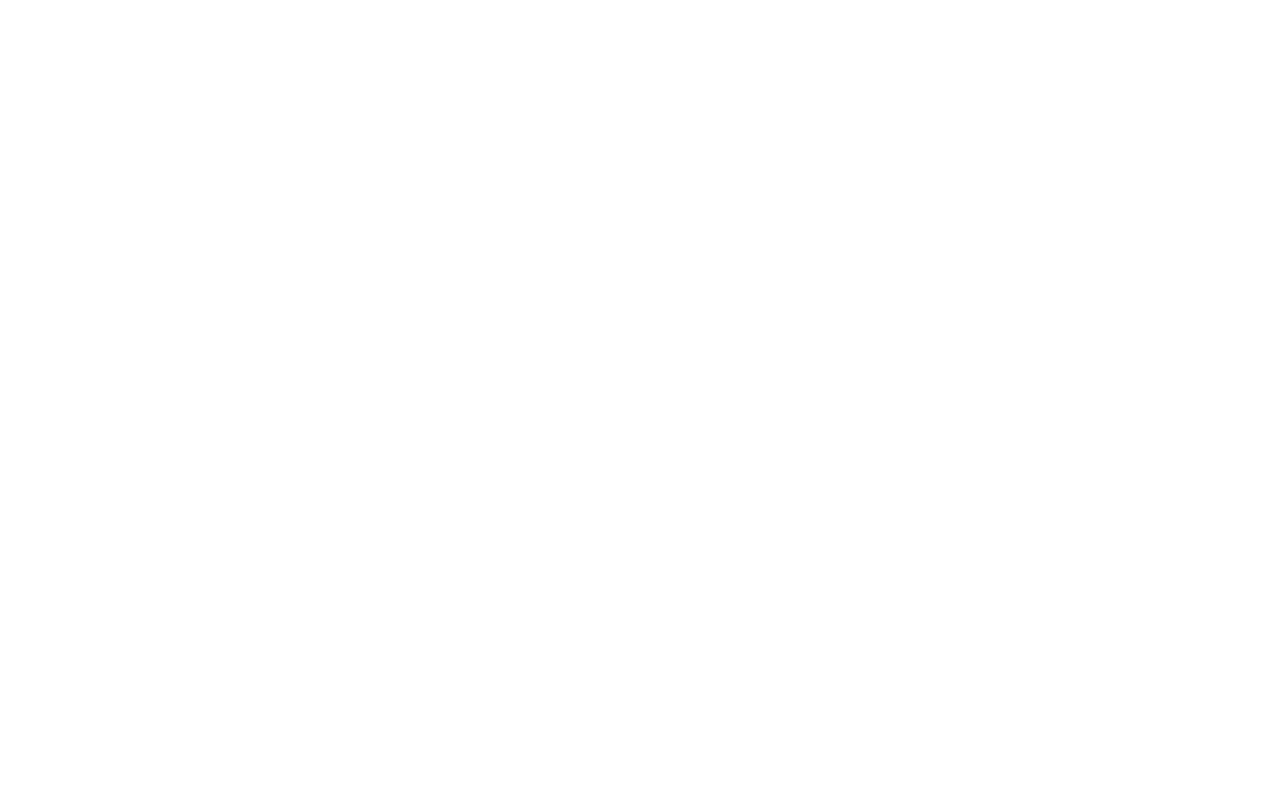
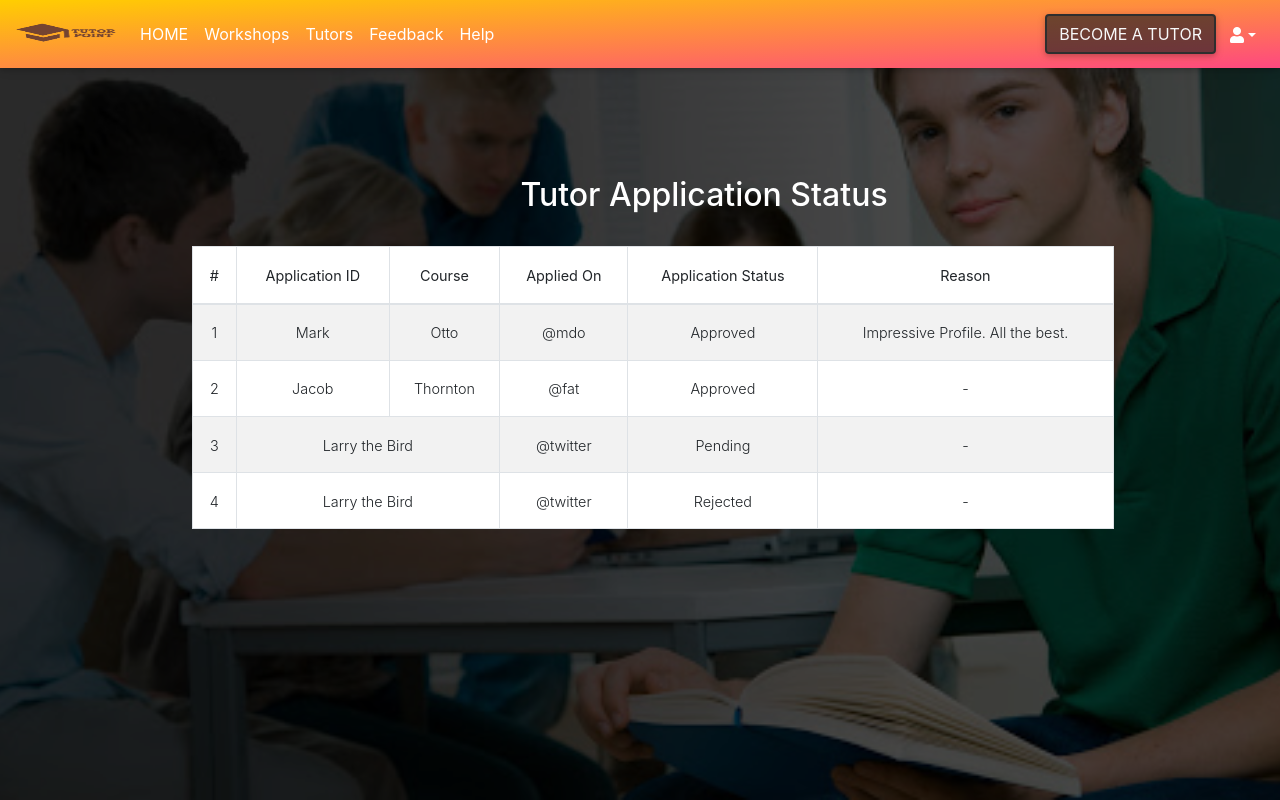
Before and after one commit to jeyanthkishore/TutorPoint-Web-Development-Project-, a React (Create React App) app in the folder tutorpoint-reactapp/: page /#/tutor-application-status in a window 1280 px wide. Built offline with nearby package versions, Linux system fonts and the light colour scheme.

Commit message:
Add tutor application status page

```diff
--- a/tutorpoint-reactapp/src/App.js
+++ b/tutorpoint-reactapp/src/App.js
@@ -10,9 +10,10 @@
 import TutorForm from "./TutorForm";
 import Feedback from "./Feedback";
 import ManageTutorApplication from "./ManageTutorApplication.jsx";
-import PasswordChange from "./password-change.jsx"
-import DetailChange from "./detailchange.jsx"
-import HelpPage from "./helppage.jsx"
+import TutorApplicationStatus from "./TutorApplicationStatus";
+import PasswordChange from "./password-change.jsx";
+import DetailChange from "./detailchange.jsx";
+import HelpPage from "./helppage.jsx";
 
 function App() {
   return (
@@ -31,13 +32,22 @@
           <Route exact path="/feedback" component={Feedback}></Route>
           <Route exact path="/becomeTutor" component={TutorForm}></Route>
           <Route exact path="/password-reset" component={PasswordReset}></Route>
-          <Route exact path="/password-change" component={PasswordChange}></Route>
+          <Route
+            exact
+            path="/password-change"
+            component={PasswordChange}
+          ></Route>
           <Route exact path="/helppage" component={HelpPage}></Route>
           <Route exact path="/details-change" component={DetailChange}></Route>
           <Route
             exact
             path="/manage-tutor-application"
             component={ManageTutorApplication}
+          ></Route>
+          <Route
+            exact
+            path="/tutor-application-status"
+            component={TutorApplicationStatus}
           ></Route>
         </Switch>
       </Router>
--- /dev/null
+++ b/tutorpoint-reactapp/src/TutorApplicationStatus.js
@@ -0,0 +1,174 @@
+import React, { Component } from "react";
+import "./TutorForm.css";
+import Form from "react-bootstrap/Form";
+import Button from "react-bootstrap/Button";
+import Container from "react-bootstrap/Container";
+import Row from "react-bootstrap/Row";
+import Col from "react-bootstrap/Col";
+import Breadcrumb from "react-bootstrap/Breadcrumb";
+import Table from "react-bootstrap/Table";
+import NavBar from "./navbar";
+import { MDBContainer, MDBView, MDBMask } from "mdbreact";
+import homepage from "./homepage.jpg";
+import axios from "axios";
+
+class TutorApplicationStatus extends Component {
+  state = {};
+  constructor(props) {
+    super(props);
+
+    this.state = {
+      files: {
+        label: "upload your resume and transcripts (PDFs)",
+        selectedFiles: null,
+        loaded: 0,
+      },
+      fullName: null,
+      errors: {
+        fullName: "",
+      },
+    };
+  }
+
+  onChangeHandler = (event) => {
+    event.preventDefault();
+    const { name, value } = event.target;
+    let errors = this.state.errors;
+
+    switch (name) {
+      case "fullName":
+        errors.fullName =
+          value.length < 5
+            ? "Full Name must be atleast 5 characters in length!!!"
+            : "";
+        break;
+      case "description":
+        errors.description =
+          value.length < 100
+            ? "Description must be atleast 100 characters in length!!!"
+            : "";
+        break;
+      default:
+        break;
+    }
+    this.setState({ errors, [name]: value }, () => {
+      console.log(errors);
+    });
+  };
+  onFileChangeHandler = (event) => {
+    event.preventDefault();
+    var text = "";
+    var i;
+    console.log(event.target.files);
+    for (i = 0; i < event.target.files.length; i++) {
+      text += event.target.files[i].name;
+      if (i === event.target.files.length - 1) {
+        continue;
+      } else {
+        text += ", ";
+      }
+      // console.log(event.target.files[i].name);
+    }
+    // console.log(text);
+
+    this.setState({
+      files: {
+        label: text,
+        selectedFiles: event.target.files,
+        loaded: 0,
+      },
+    });
+  };
+
+  onSubmitHandler = (event) => {
+    event.preventDefault();
+    console.log("submithandler");
+    const data = new FormData(event.target);
+    data.uploadDocuments = ("files", this.state.files.selectedFiles);
+    // alert("A form was submitted" + JSON.stringify(Object.fromEntries(data)));
+    alert(
+      "A form was submitted" +
+        JSON.stringify(Object.fromEntries(data)) +
+        data.uploadDocuments[0].name
+    );
+    const conf = {
+      headers: {
+        "content-type": "multipart/form-data",
+      },
+    };
+    //changeapiurllater
+    axios
+      .post("http://localhost:8080/api/user/uploadfile", data, conf)
+      .then((response) => {
+        alert("The file is successfully uploaded");
+      })
+      .catch((error) => {});
+  };
+  render() {
+    return (
+      <div>
+        <section>
+          <NavBar></NavBar>
+          <MDBView src={homepage}>
+            <MDBMask
+              overlay="black-strong"
+              className="flex-center flex-column text-white text-center"
+              style={{ overflowY: "scroll" }}
+            >
+              <div className="TutorForm">
+                <h2>Tutor Application Status </h2>
+                <br></br>
+                <Table striped bordered hover>
+                  <thead>
+                    <tr>
+                      <th>#</th>
+                      <th>Application ID</th>
+                      <th>Course</th>
+                      <th>Applied On</th>
+                      <th>Application Status</th>
+                      <th>Reason</th>
+                    </tr>
+                  </thead>
+                  <tbody>
+                    <tr>
+                      <td>1</td>
+                      <td>Mark</td>
+                      <td>Otto</td>
+                      <td>@mdo</td>
+                      <td>Approved</td>
+                      <td>Impressive Profile. All the best.</td>
+                    </tr>
+                    <tr>
+                      <td>2</td>
+                      <td>Jacob</td>
+                      <td>Thornton</td>
+                      <td>@fat</td>
+                      <td>Approved</td>
+                      <td>-</td>
+                    </tr>
+                    <tr>
+                      <td>3</td>
+                      <td colSpan="2">Larry the Bird</td>
+                      <td>@twitter</td>
+                      <td>Pending</td>
+                      <td>-</td>
+                    </tr>
+                    <tr>
+                      <td>4</td>
+                      <td colSpan="2">Larry the Bird</td>
+                      <td>@twitter</td>
+                      <td>Rejected</td>
+                      <td>-</td>
+                    </tr>
+                  </tbody>
+                </Table>
+              </div>
+            </MDBMask>
+          </MDBView>
+        </section>
+      </div>
+    );
+  }
+}
+
+export default TutorApplicationStatus;
--- a/tutorpoint-reactapp/src/TutorForm.js
+++ b/tutorpoint-reactapp/src/TutorForm.js
@@ -27,6 +27,9 @@
         fullName: "",
       },
     };
+  }
+  onTutorApplicationStatusClick() {
+    this.props.history.push("/tutor-application-status");
   }
   onChangeHandler = (event) => {
     event.preventDefault();
@@ -105,7 +108,7 @@
   render() {
     return (
       <div>
-        <header>
+        <section>
           <NavBar></NavBar>
           <MDBView src={homepage}>
             <MDBMask
@@ -114,6 +117,19 @@
               style={{ overflowY: "scroll" }}
             >
               <div className="TutorForm">
+                <div
+                  style={{
+                    marginLeft: "75%",
+                    marginBottom: "0%",
+                    color: "orange",
+                    fontWeight: "50",
+                  }}
+                >
+                  <a href="#/tutor-application-status">
+                    {" "}
+                    👉Tutor Application Status
+                  </a>
+                </div>
                 <h2 className="TutTitle">Application Form - Become a Tutor</h2>
                 <br></br>
 
@@ -261,7 +277,7 @@
               </div>
             </MDBMask>
           </MDBView>
-        </header>
+        </section>
       </div>
     );
   }
```
